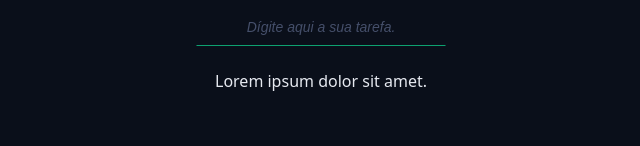
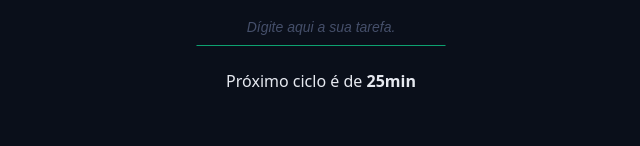
Before and after one commit to atomsdeveloper/chronos-pomodoro, a React app: page / in a window 1280 px wide. Shown: the part 588-734 px from the top of the page, without its empty margins (319-959 px from the left). Built offline with nearby package versions, Linux system fonts and the light colour scheme; the HTML template or start-up script is replaced by a standard one.

Commit message:
feat: created Tips component

```diff
--- a/src/components/MainForm/index.tsx
+++ b/src/components/MainForm/index.tsx
@@ -24,6 +24,7 @@ import { getNextCycleType } from '../../utils/getNextCycleType';
 
 // Type Actions Reducer
 import { TaskActionType } from '../../contexts/TaskContext/taskAction';
+import { Tips } from '../Tips';
 
 export function MainForm() {
   const { state, dispatch } = useTaskContext();
@@ -64,8 +65,6 @@ export function MainForm() {
 
     // Setando o objeto dentro de state para iniciar task.
     dispatch({ type: TaskActionType.START_TASK, payload: taskToAdd });
-
-    taskRef.current.value = '';
   }
 
   // Setando o objeto dentro de state para parar task.
@@ -92,7 +91,7 @@ export function MainForm() {
       </div>
 
       <div className={styles.formRow}>
-        <p>Lorem ipsum dolor sit amet.</p>
+        <Tips />
       </div>
 
       {/* Mostrando os ciclos somente se existir ao menos um ciclo. */}
--- /dev/null
+++ b/src/components/Tips/index.tsx
@@ -0,0 +1,54 @@
+import { useTaskContext } from '../../contexts/TaskContext/useTaskContext';
+import { getNextCycle } from '../../utils/getNextCycle';
+import { getNextCycleType } from '../../utils/getNextCycleType';
+
+export function Tips() {
+  const { state } = useTaskContext();
+
+  // Pegando o próximo ciclo.
+  const nextCycle = getNextCycle(state.currentCycle);
+  // Pegando o tipo do próximo ciclo.
+  const nextCycleType = getNextCycleType(nextCycle);
+
+  // Tips
+  // Tips para Tasks ativas.
+  const tipsActiveTask = {
+    workCycle: (
+      <span>
+        {' '}
+        Foque por <b>{state.config?.workCycle}min</b>
+      </span>
+    ),
+    breakShortCycle: (
+      <span>
+        {' '}
+        Descanse por <b>{state.config.breakShortCycle}min</b>
+      </span>
+    ),
+    breakLongCycle: <span> Descanso Longo</span>,
+  };
+
+  // Tips para Task não ativa, mostrando o próximo ciclo.
+  const tipsNoActiveTask = {
+    workCycle: (
+      <span>
+        {' '}
+        Próximo ciclo é de <b>{state.config.workCycle}min</b>
+      </span>
+    ),
+    breakShortCycle: (
+      <span>
+        {' '}
+        Próximo ciclo é descanso de <b> {state.config.breakShortCycle}min</b>
+      </span>
+    ),
+    breakLongCycle: <span> Próximo descanso será Longo</span>,
+  };
+
+  return (
+    <>
+      {!!state.activeTask && tipsActiveTask[state.activeTask.type]}
+      {!state.activeTask && tipsNoActiveTask[nextCycleType]}
+    </>
+  );
+}
```
